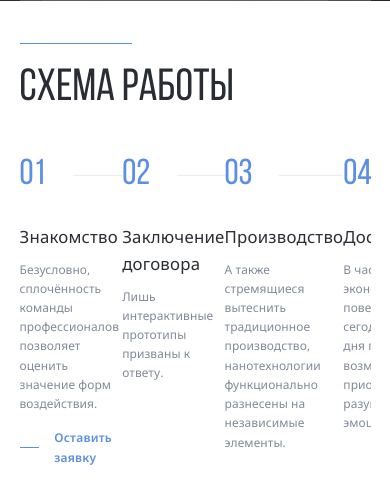
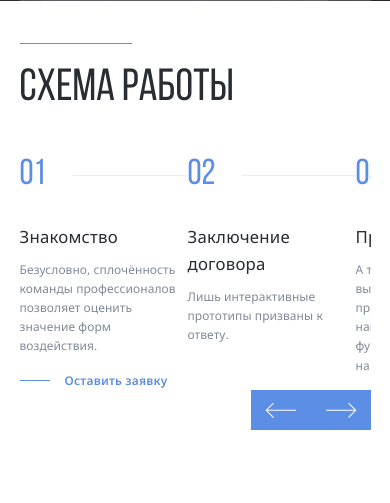
Before and after one commit to kozimirovdima/Aliance, a PHP site: page / in a window 390 px wide. Shown: the part 677-1180 px from the top of the page. After the commit the page ends 1107 px from the top, so only its background shows below. Run offline with PHP 8.4, Linux system fonts and the light colour scheme.

Commit message:
добавление к схеме работы слайдер

```diff
--- a/css/style.css
+++ b/css/style.css
@@ -350,7 +350,21 @@ body {
   display: flex;
   align-items: center;
 }
-
+.steps-buttons {
+  display: none;
+  height: 40px;
+  justify-content: end;
+}
+.steps-button-prev,
+.steps-button-next {
+  background: #5c8ee6;
+  height: 100%;
+  width: 60px;
+  align-items: center;
+  justify-content: center;
+  display: flex;
+  cursor: pointer;
+}
 @media (max-width: 1740px) {
   html {
     font-size: 14px;
@@ -430,6 +444,9 @@ body {
     display: flex;
     height: 44px;
   }
+  .steps-buttons {
+    display: flex;
+  }
   .header-phone {
     display: none;
   }
@@ -441,7 +458,6 @@ body {
   .header-features-item {
     width: 250px;
     min-height: 100%;
-
   }
   .header-features-item {
     border: 0.0625rem solid rgba(235, 235, 240, 0.2);
--- a/index.html
+++ b/index.html
@@ -255,11 +255,14 @@
       </div>
       <!-- /.container -->
     </header>
-    <section class="section section-light">
+    <!-- <section class="section section-light">
       <div class="container">
         <div class="separator"></div>
         <h2 class="section-title">Схема работы</h2>
         <ol class="steps">
+
+
+
           <li class="steps-item">
             <span class="steps-num">01</span>
             <h3 class="steps-title">Знакомство</h3>
@@ -294,6 +297,67 @@
           </li>
         </ol>
       </div>
+    </section> -->
+
+
+    <section class="section section-light">
+      <div class="container">
+        <div class="separator"></div>
+        <h2 class="section-title">Схема работы</h2>
+        <!-- Slider main container -->
+        <div class="swiper steps-slider">
+          <!-- Additional required wrapper -->
+          <ol class="swiper-wrapper steps">
+            <!-- Slides -->
+            <li class="swiper-slide steps-item">
+              <span class="steps-num">01</span>
+              <h3 class="steps-title">Знакомство</h3>
+              <p class="steps-text">
+                Безусловно, сплочённость команды профессионалов позволяет
+                оценить значение форм воздействия.
+              </p>
+              <a href="#" class="steps-link"> Оставить заявку </a>
+            </li>
+            <li class="swiper-slide steps-item">
+              <span class="steps-num">02</span>
+              <h3 class="steps-title">Заключение договора</h3>
+              <p class="steps-text">
+                Лишь интерактивные прототипы призваны к ответу.
+              </p>
+            </li>
+            <li class="swiper-slide steps-item">
+              <span class="steps-num">03</span>
+              <h3 class="steps-title">Производство</h3>
+              <p class="steps-text">
+                А также стремящиеся вытеснить традиционное производство,
+                нанотехнологии функционально разнесены на независимые элементы.
+              </p>
+            </li>
+            <li class="swiper-slide steps-item">
+              <span class="steps-num">04</span>
+              <h3 class="steps-title">Доставка</h3>
+              <p class="steps-text">
+                В частности, экономическая повестка сегодняшнего дня говорит о
+                возможностях приоритизации разума над эмоциями.
+              </p>
+            </li>
+          </ol>
+          <div class="steps-buttons">
+            <!-- If we need navigation buttons -->
+            <div class="steps-button-prev">
+              <svg width="36" height="24">
+                <use href="img/sprites.svg#arrow-prev"></use>
+              </svg>
+            </div>
+            <div class="steps-button-next">
+              <svg width="36" height="24">
+                <use href="img/sprites.svg#arrow-next"></use>
+              </svg>
+            </div>
+          </div>
+          <!-- /.steps-buttons -->
+        </div>
+      </div>
     </section>
 
     <script src="js/swiper-bundle.min.js"></script>
--- a/js/main.js
+++ b/js/main.js
@@ -69,6 +69,28 @@ const swiper = new Swiper(".swiper", {
       slidesPerView: 5,
     }
   }
+});
 
-
+const swiperSteps = new Swiper(".steps-slider", {
+  speed: 500,
+  slidesPerView: 1,
+  navigation: {
+    nextEl: ".steps-button-next",
+    prevEl: ".steps-button-prev",
+  },
+  breakpoints: {
+    // when window width is >= 320px
+    300: {
+      slidesPerView: 1,
+    },
+    576: {
+      slidesPerView: 2,
+    },
+    768: {
+      slidesPerView: 3,
+    },
+    992: {
+      slidesPerView: 3,
+    },
+  },
 });
```
